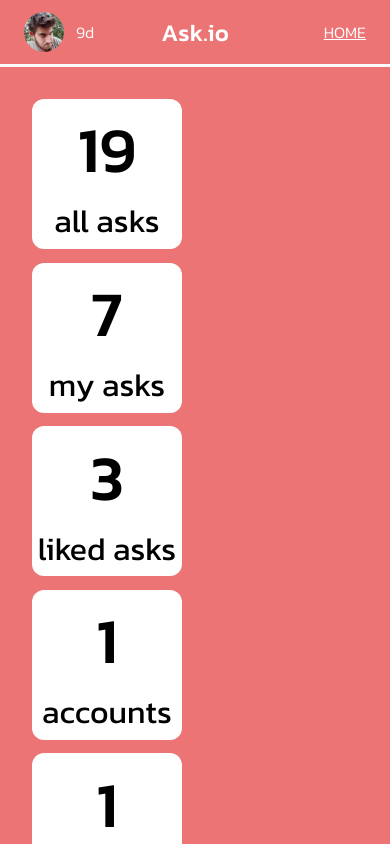
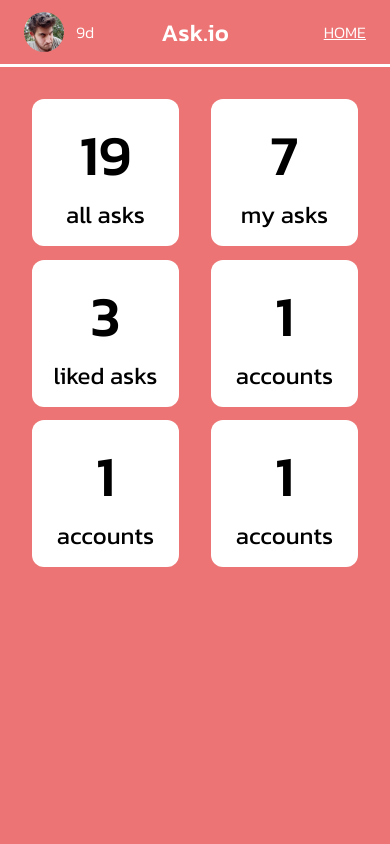
Before and after one commit to zoop-de-loop/ask.io, a Next.js app: page /statistics in a window 390 px wide. Shown: the top 844 px of the page. Built offline with nearby package versions, Linux system fonts and the light colour scheme.

Commit message:
Fix small responsive bug

```diff
--- a/styles/components/statistic.module.scss
+++ b/styles/components/statistic.module.scss
@@ -1,6 +1,7 @@
 @use "/styles/colors";
 
 .article {
+	flex-grow: 1;
 	background-color: colors.$secondary;
 	width: 17%;
 	height: fit-content;
@@ -28,15 +29,15 @@
 
 @media only screen and (max-width: 800px) {
 	.article {
-		width: 46%;
+		width: 40%;
 		border-radius: 0.75rem;
 		p {
 			&:nth-child(1) {
-				font-size: 4rem;
+				font-size: 3.55rem;
 			}
 
 			&:nth-child(2) {
-				font-size: 2rem;
+				font-size: 1.5rem;
 			}
 		}
 	}
```
